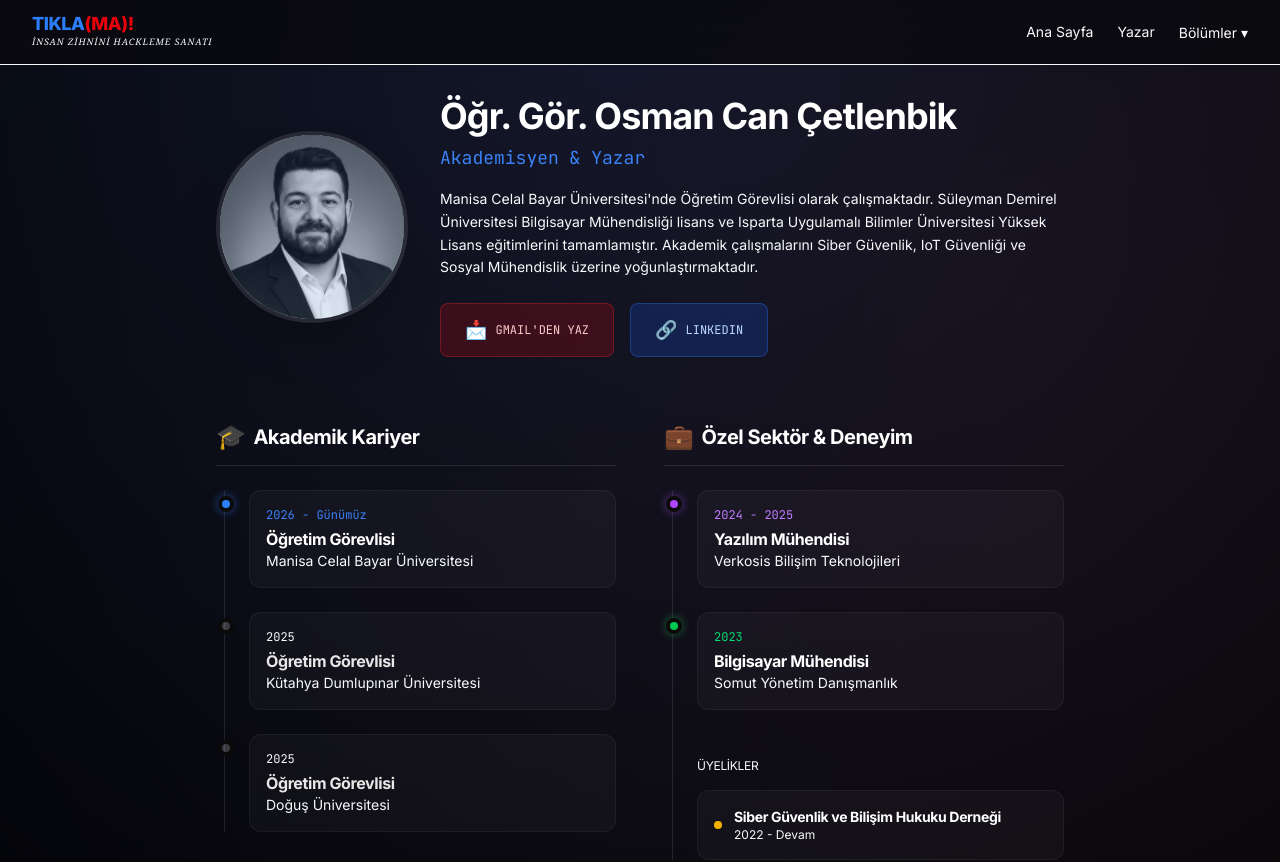
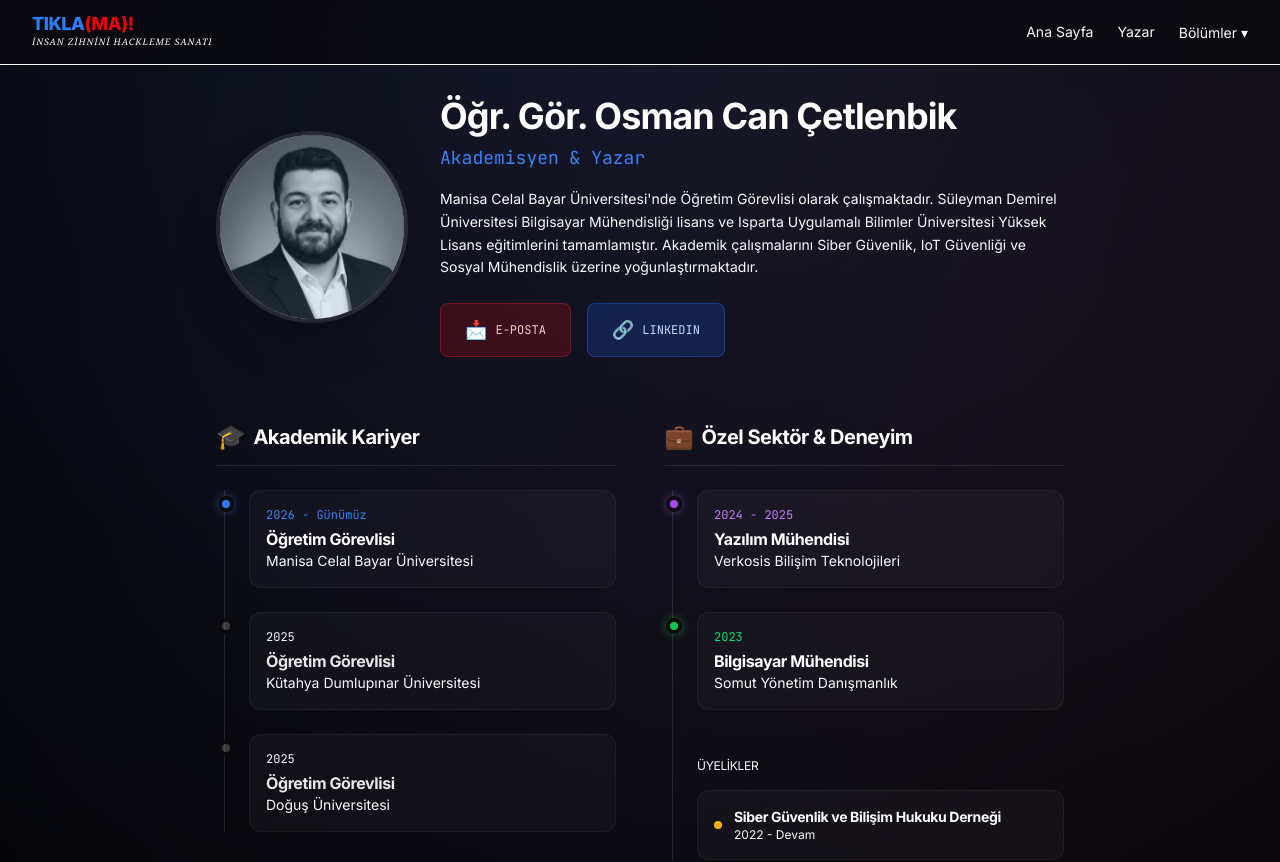
Before and after one commit to osmancancet/tiklama, a Next.js app: page /yazar in a window 1280 px wide. Shown: the top 862 px of the page. Built offline with nearby package versions, Linux system fonts and the light colour scheme.

Commit message:
fix(author): revert email button text to E-POSTA

```diff
--- a/src/app/yazar/page.tsx
+++ b/src/app/yazar/page.tsx
@@ -87,7 +87,7 @@ export default function AuthorPage() {
                                 className="px-6 py-3 rounded-lg bg-red-600/20 border border-red-500/30 hover:bg-red-600/40 transition-all active:scale-95 flex items-center gap-2 text-xs font-mono text-red-200"
                             >
                                 <span className="text-lg">📩</span>
-                                <span>GMAIL'DEN YAZ</span>
+                                <span>E-POSTA</span>
                             </a>
                             <a
                                 href="https://www.linkedin.com/in/osmancancetlenbik/"
```
